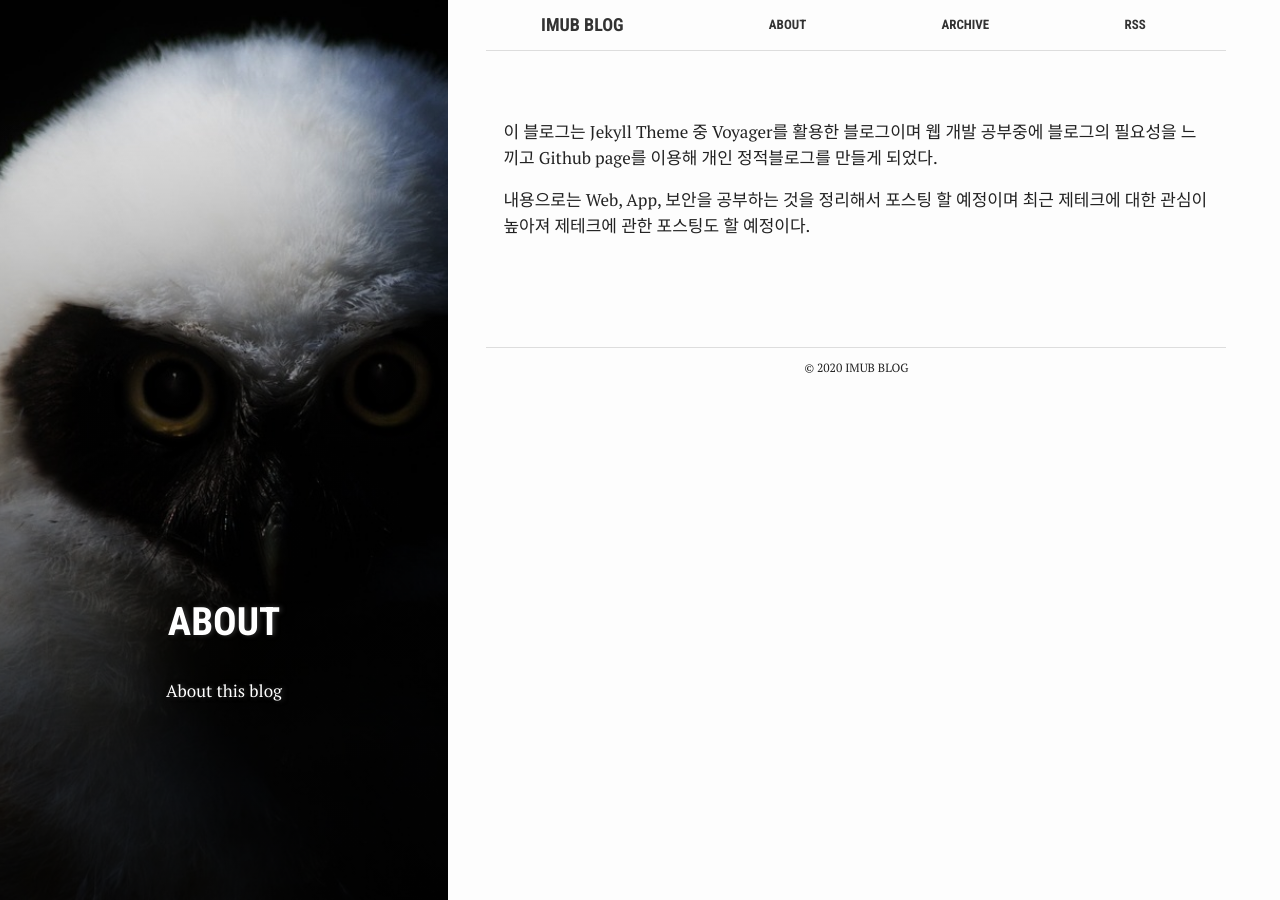
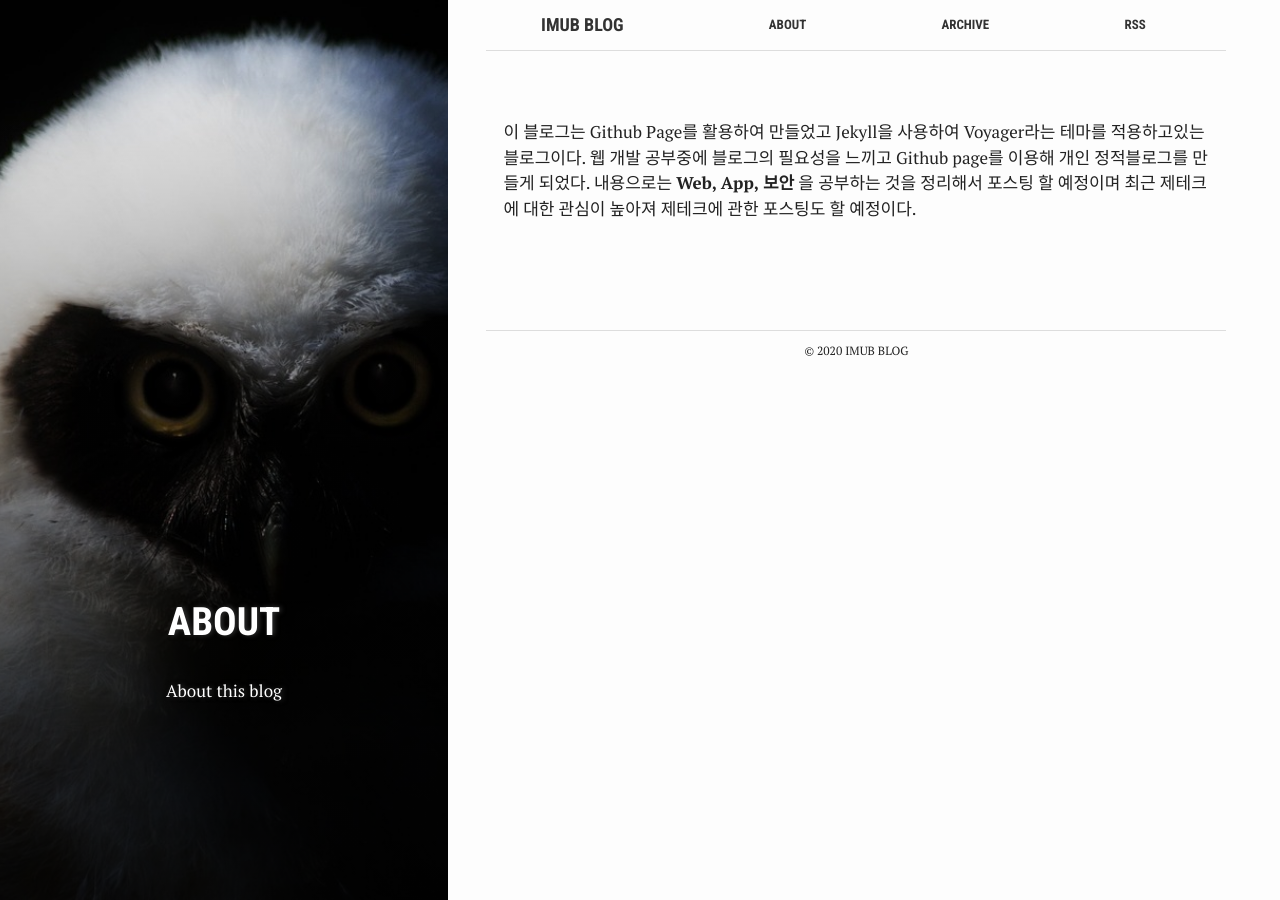
Before and after one commit to ImUB/imub.github.io, a Jekyll site: the page built from about.md, in a window 1280 px wide. Built offline with Jekyll 4.4.1, drawn with Linux system fonts in a browser that asks for light colours.

Commit message:
Update about.md

```diff
--- a/about.md
+++ b/about.md
@@ -8,6 +8,6 @@ summary: "About this blog"
 active: about
 ---
 
-이 블로그는 Jekyll Theme 중 Voyager를 활용한 블로그이며 웹 개발 공부중에 블로그의 필요성을 느끼고 Github page를 이용해 개인 정적블로그를 만들게 되었다.
-
-내용으로는 Web, App, 보안을 공부하는 것을 정리해서 포스팅 할 예정이며 최근 제테크에 대한 관심이 높아져 제테크에 관한 포스팅도 할 예정이다.
+이 블로그는 Github Page를 활용하여 만들었고 Jekyll을 사용하여 Voyager라는 테마를 적용하고있는 블로그이다.
+웹 개발 공부중에 블로그의 필요성을 느끼고 Github page를 이용해 개인 정적블로그를 만들게 되었다.
+내용으로는 **Web, App, 보안** 을 공부하는 것을 정리해서 포스팅 할 예정이며 최근 제테크에 대한 관심이 높아져 제테크에 관한 포스팅도 할 예정이다.
```
